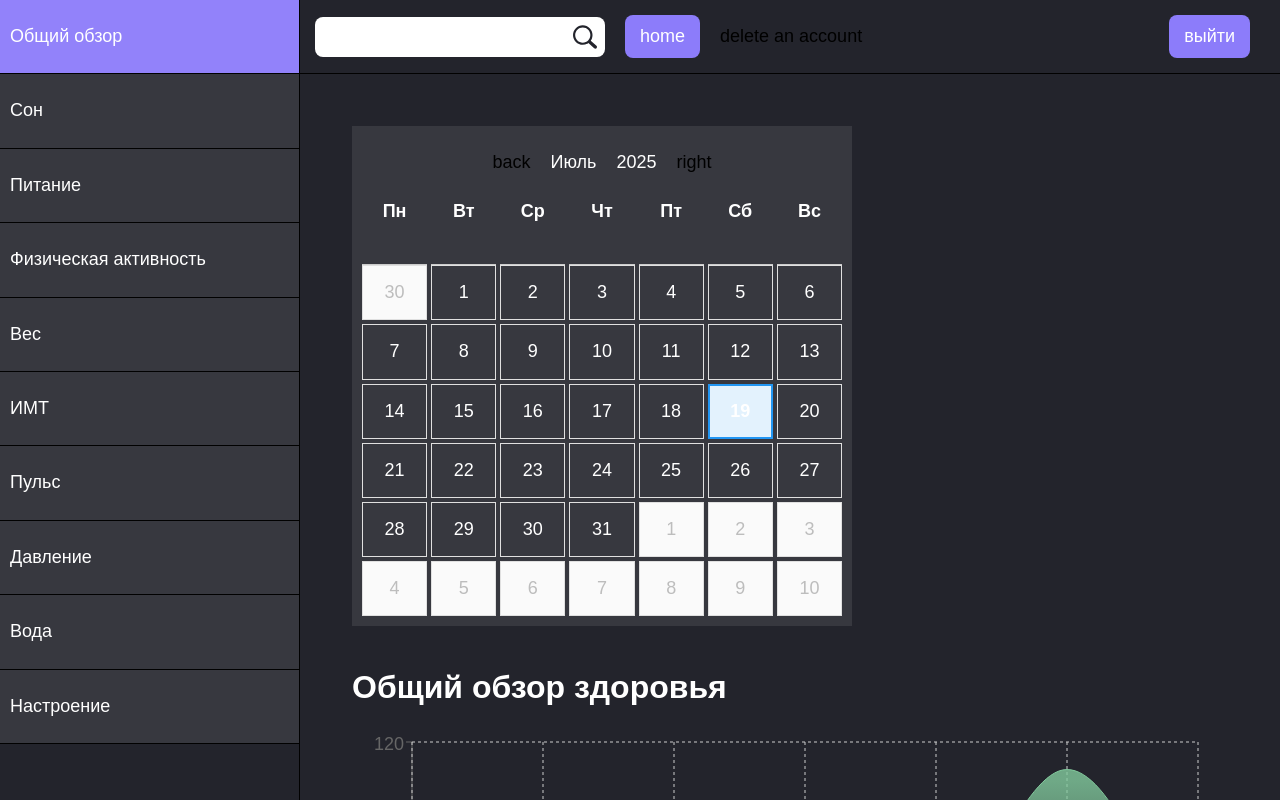
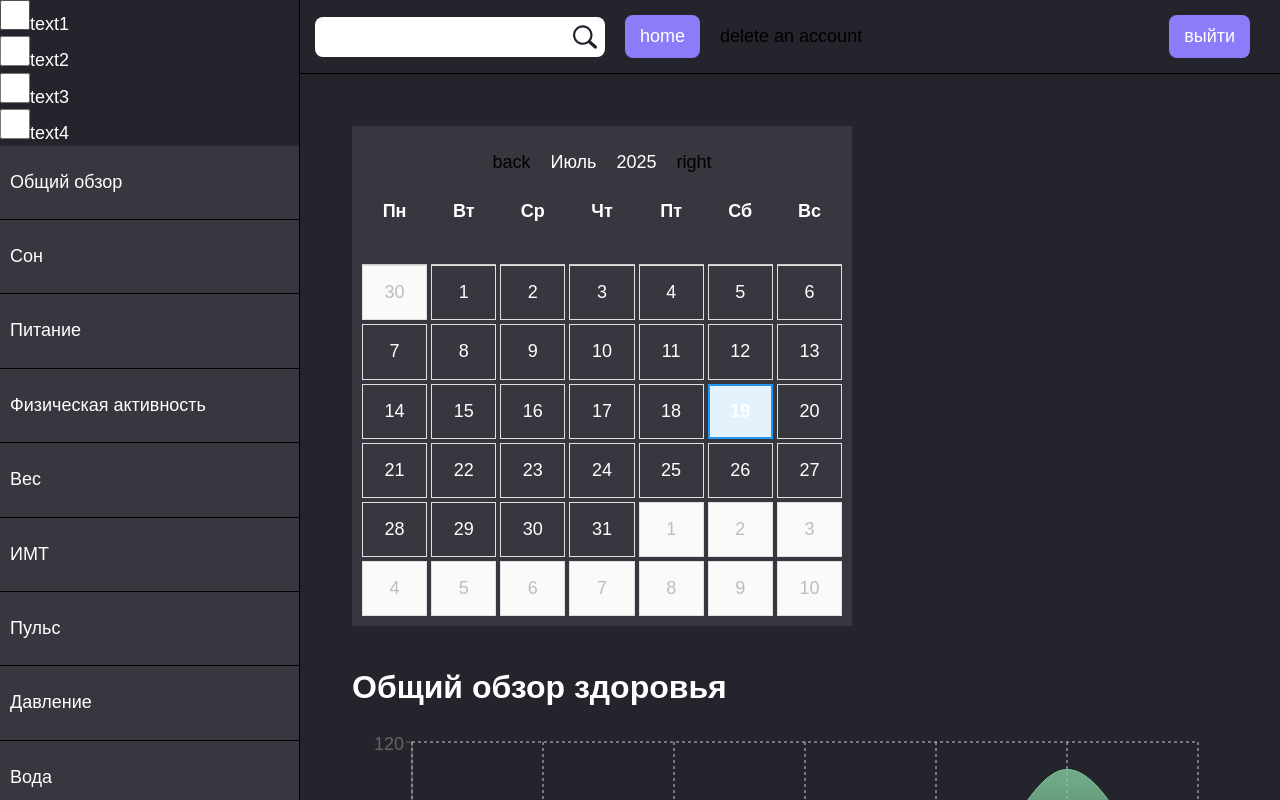
Before and after one commit to IsaRakhatbekov/healthDash, a React (Vite) app: page /generalHealth in a window 1280 px wide. Shown: the top 800 px of the page. Built offline with nearby package versions, Linux system fonts and the light colour scheme; sample sign-in values are in the browser's storage.

Commit message:
worked on filters

```diff
--- a/src/components/Aside/Aside.tsx
+++ b/src/components/Aside/Aside.tsx
@@ -1,9 +1,35 @@
+import { useState } from "react";
+import FilterInput from "../FilterInput/FilterInput";
 import HealthSections from "../HealthSections/HealthSections";
 import styles from "./Aside.module.scss";
 
-const Aside = () => {
+const filters = [
+  { id: "1", naming: "text1" },
+  { id: "2", naming: "text2" },
+  { id: "3", naming: "text3" },
+  { id: "4", naming: "text4" },
+];
+
+const Aside = ({}) => {
+  const [selectedInput, setSelectedInput] = useState("");
+  const [isInputSelected, setIsInputSelected] = useState(Boolean);
+
+  const handleSelecInputId = (id: string) => {
+    setSelectedInput(id);
+    console.log(selectedInput);
+  };
+
   return (
     <div className={styles.aside}>
+      {filters.map((filter) => (
+        <FilterInput
+          key={filter.id}
+          id={filter.id}
+          naming={filter.naming}
+          onClick={() => handleSelecInputId(filter.id)}
+          isInputSelected={selectedInput === filter.id}
+        />
+      ))}
       <HealthSections />
     </div>
   );
--- /dev/null
+++ b/src/components/FilterInput/FilterInput.module.scss
@@ -0,0 +1,12 @@
+.input {
+  display: inline-block;
+  width: 30px;
+  height: 30px;
+  flex-shrink: 0;
+  // outline: none;
+  border: 1px solid #fff;
+}
+
+.label {
+  flex-shrink: 1;
+}
--- /dev/null
+++ b/src/components/FilterInput/FilterInput.tsx
@@ -0,0 +1,30 @@
+import type { FC } from "react";
+import styles from "./FilterInput.module.scss";
+
+type filtersProps = {
+  id: string;
+  naming: string;
+  onClick: () => void;
+  isInputSelected: boolean;
+};
+
+const FilterInput: FC<filtersProps> = ({
+  id,
+  naming,
+  isInputSelected,
+  onClick,
+}) => {
+  return (
+    <label
+      className={`${styles.label} ${isInputSelected ? styles.active : ""}`}
+      htmlFor={id}
+      onClick={onClick}
+      id={id}
+    >
+      <input className={styles.input} type={"checkbox"} id={id} />
+      <span>{naming}</span>
+    </label>
+  );
+};
+
+export default FilterInput;
```
